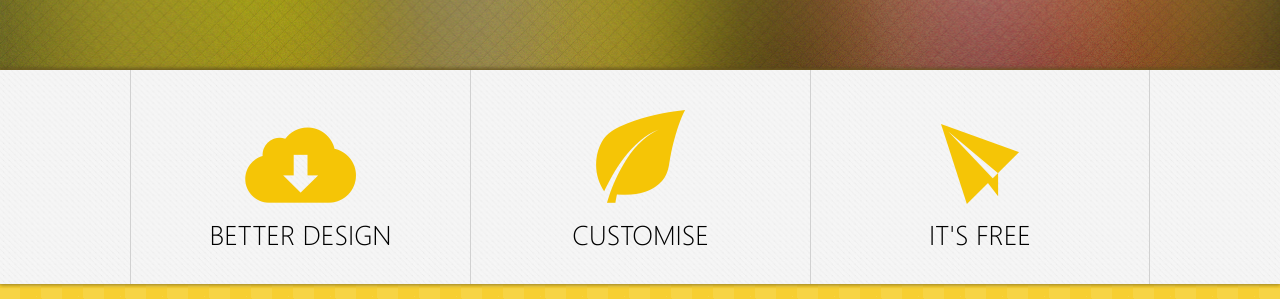
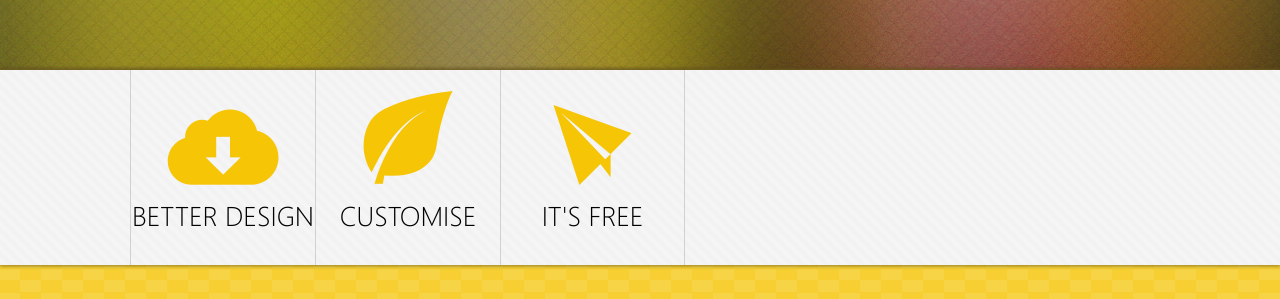
Before and after one commit to olga-arkhipenko/olga-arkhipenko.github.io, a website: page index.html in a window 1280 px wide. Shown: the part 498-797 px from the top of the page. Drawn offline with Linux system fonts and the light colour scheme; files whose address does not match are found by name.

Commit message:
Changed features section background for linear gradient.

```diff
--- a/styles/blocks/section-features.css
+++ b/styles/blocks/section-features.css
@@ -9,15 +9,11 @@
 .section-features {
     position: relative;
 
-    background: url(../../images/section-features/section-features-background.jpg) no-repeat;
-    background-size: cover;
+    background: linear-gradient(45deg, rgba(255,255,255,0.2) 25%, rgba(0,0,0,0) 25%, rgba(0,0,0,0) 50%, rgba(255,255,255,0.2) 50%, rgba(255,255,255,0.2) 75%, rgba(0,0,0,0) 75%, rgba(0,0,0,0) 0), rgba(242,242,242,0.7);
+    background-color: rgba(242,242,242,1);
+    background-size: 12px 12px;
+
     box-shadow: 0 1px 4px rgba(173, 146, 37, 1), 0 -1px 4px rgba(70, 54, 27, 1);
-}
-
-.section-features-wrapper {
-    display: table;
-
-    width: 100%;
 }
 
 .section-features__item {
```
